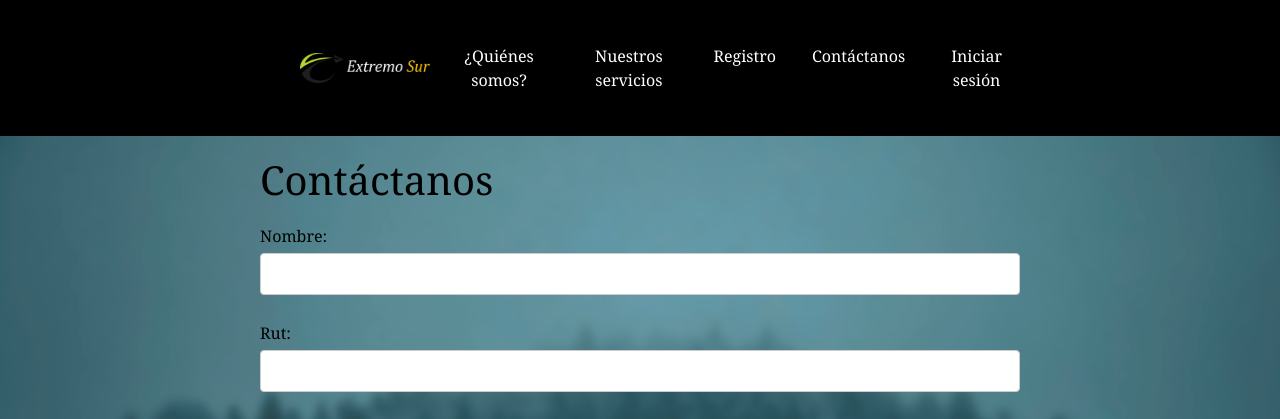
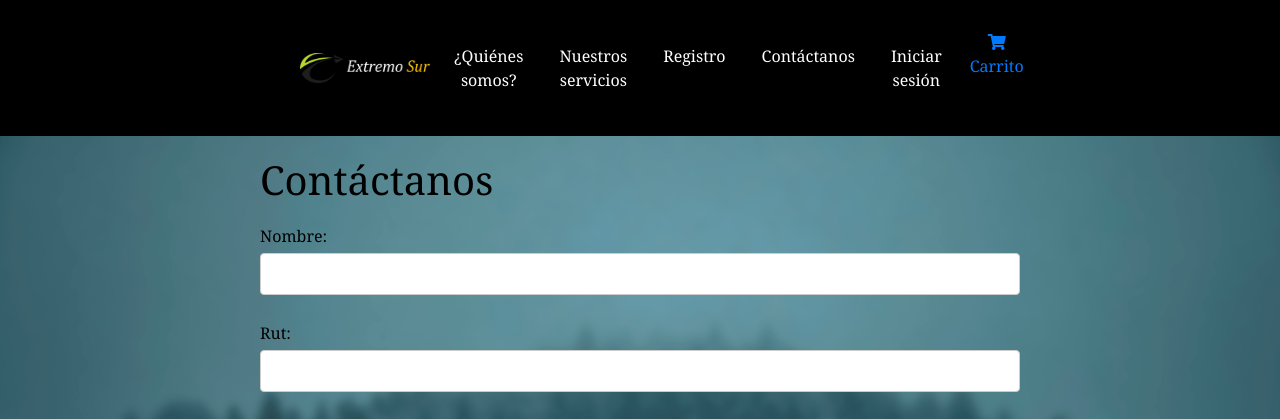
Before and after one commit to lukashaltenhof/evaluacion3, a Django app: page /contacto/ in a window 1280 px wide. Shown: the top 419 px of the page. Run offline with Django 5.2, Linux system fonts and the light colour scheme.

Commit message:
carrito prototipo god

```diff
--- a/extremosur/gestionviajes/static/css/styles.css
+++ b/extremosur/gestionviajes/static/css/styles.css
@@ -229,3 +229,7 @@ iframe {
     border-radius: 5px;
     box-shadow: 0 0 10px rgba(0, 0, 0, 0.1);
 }
+
+.nav-link .fas.fa-shopping-cart {
+    color: red;
+}
--- a/extremosur/gestionviajes/templates/base.html
+++ b/extremosur/gestionviajes/templates/base.html
@@ -24,6 +24,8 @@
     <!-- Bootstrap JS -->
     <script src="https://cdn.jsdelivr.net/npm/bootstrap@4.6.2/dist/js/bootstrap.min.js"
      integrity="sha384-+sLIOodYLS7CIrQpBjl+C7nPvqq+FbNUBDunl/OZv93DB7Ln/533i8e/mZXLi/P+" crossorigin="anonymous"></script>
+
+     <link rel="stylesheet" href="https://cdnjs.cloudflare.com/ajax/libs/font-awesome/5.15.4/css/all.min.css">
     <!-- Additional CSS styles -->
     <style>
         /* Estilos adicionales para la barra de navegación */
@@ -75,12 +77,16 @@
                                 <a class="nav-link" href="{% url 'login' %}">Iniciar sesión</a>
                             </li>
                         {% endif %}
+
+                        <a href="{% url 'ver_carrito' %}">
+                            <i class="fas fa-shopping-cart"></i> Carrito
+                        </a>
+                        </li>
                     </ul>
                 </div>
             </div>
         </nav>
     </header>
-
     {% block content %}{% endblock %}
 
     <footer>
--- a/extremosur/gestionviajes/urls.py
+++ b/extremosur/gestionviajes/urls.py
@@ -6,7 +6,7 @@ from . import views
 urlpatterns = [
     path('registro/', views.registro_cliente, name='registro_cliente'),
     path('agregar_paquete/', views.agregar_paquete, name='agregar_paquete'),
-    path('carrito/', views.ver_carrito, name='ver_carrito'),
+    path('ver-carrito/', views.ver_carrito, name='ver_carrito'),
     path('agregar_al_carrito/<int:paquete_id>/', views.agregar_al_carrito, name='agregar_al_carrito'),
     path('pago/', views.pago, name='pago'),
     path('contacto/', views.contacto, name='contacto'),
@@ -24,5 +24,4 @@ urlpatterns = [
     path('contactos/create/', views.contacto_create, name='contacto_create'),
     path('contactos/update/<int:id>/', views.contacto_update, name='contacto_update'),
     path('contactos/delete/<int:id>/', views.contacto_delete, name='contacto_delete'),
-
 ]
```
Also changed, not shown: extremosur/db.sqlite3.
